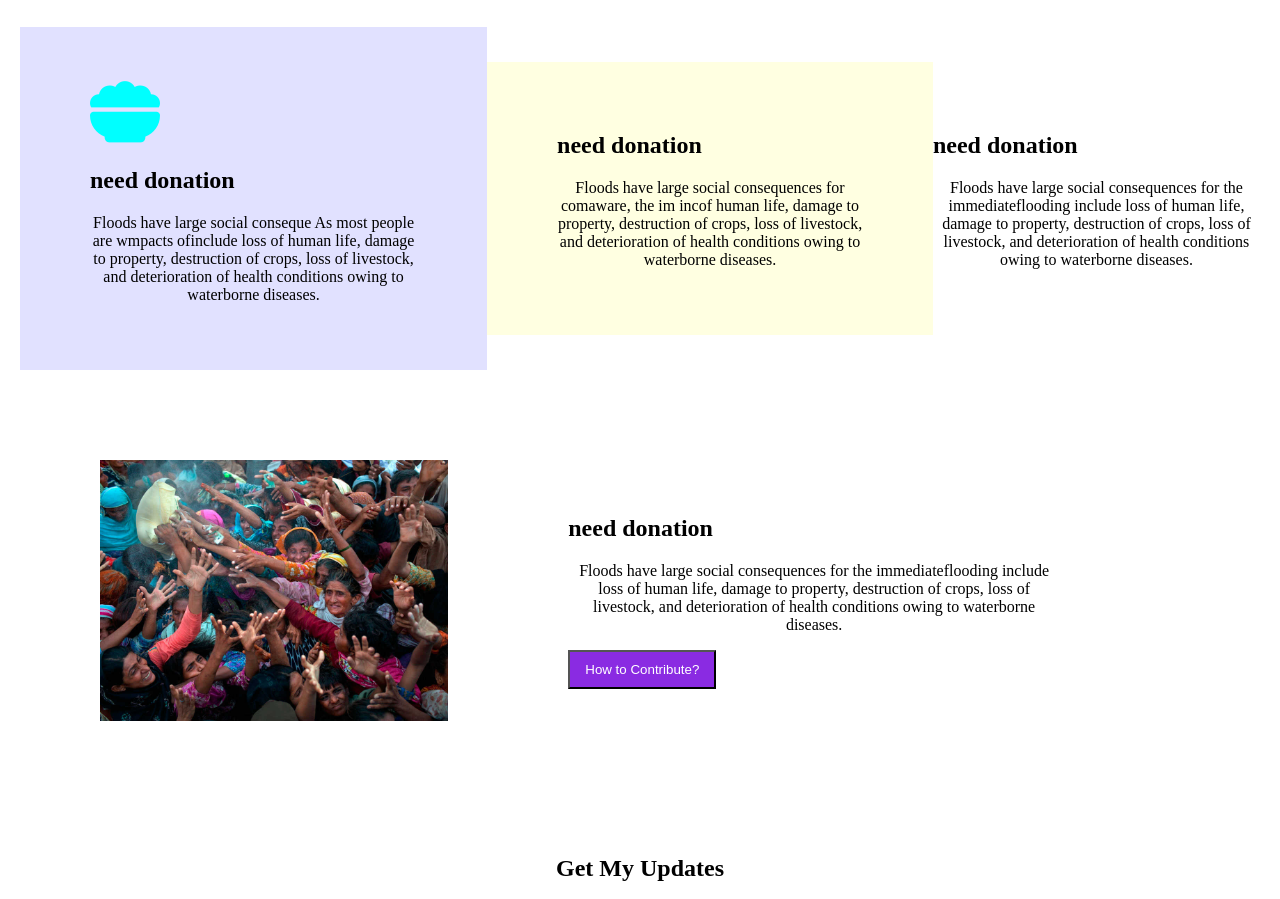
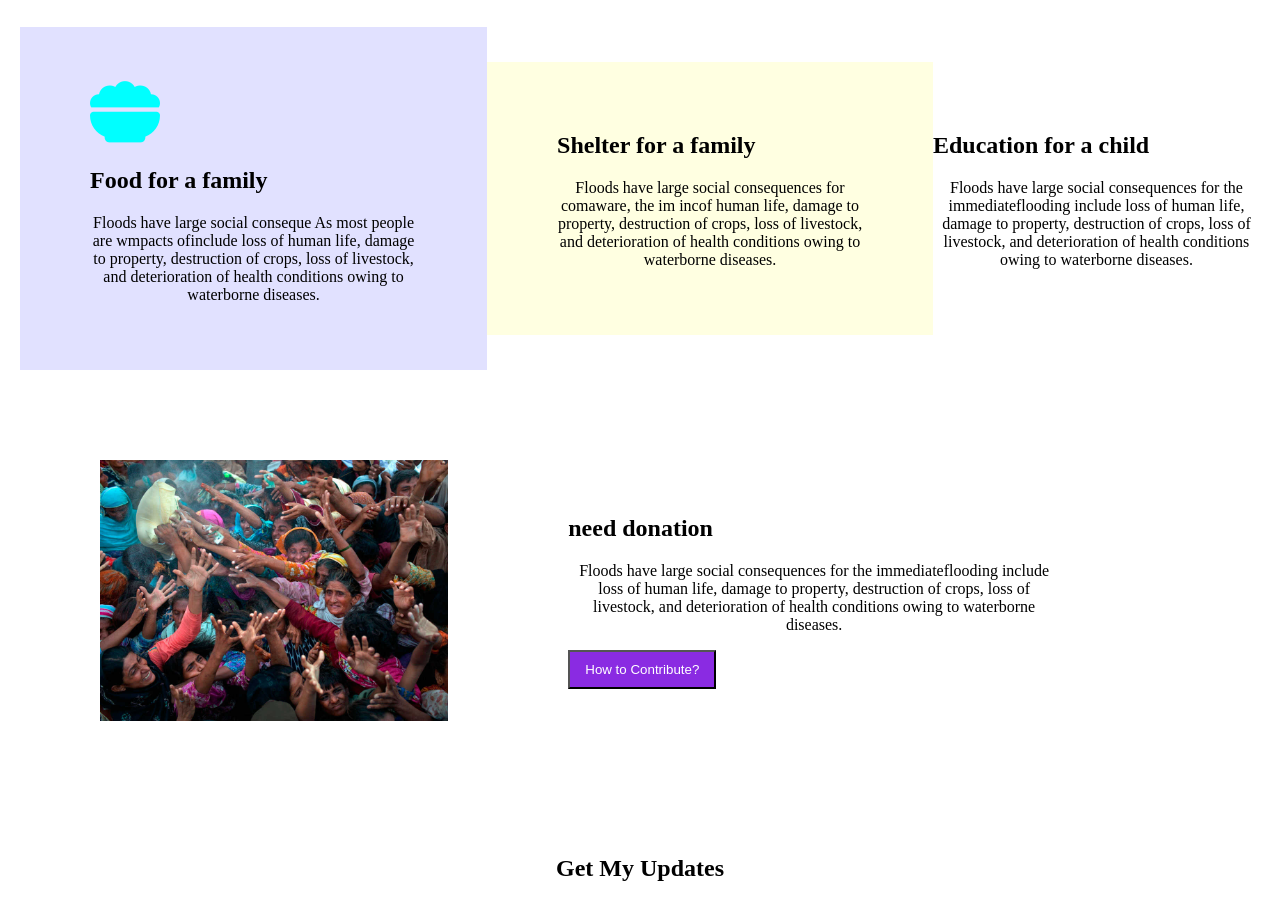
Before and after one commit to abduljalil1233/TIME-OUT, a plain HTML site: page index.html in a window 1280 px wide. Shown: the part 1304-2203 px from the top of the page. Drawn offline with Linux system fonts and the light colour scheme.

Commit message:
first commit

```diff
--- a/index.html
+++ b/index.html
@@ -55,17 +55,17 @@
 <div class="jjj">
     <div id="kkk">
       <span><i class="fooded fa-solid fa-bowl-food"></i></span>
-      <h2>need donation</h2>
+      <h2> Food for a family</h2>
       <p> Floods have large social conseque As most people are wmpacts ofinclude loss of human life, damage to property, destruction of crops, loss of livestock, and deterioration of health conditions owing to waterborne diseases.
       </p>
     </div>
     <div id="lll">
-     <h2>need donation</h2>
+     <h2>Shelter for a family </h2>
      <p> Floods have large social consequences for comaware, the im incof human life, damage to property, destruction of crops, loss of livestock, and deterioration of health conditions owing to waterborne diseases.
       </p>
     </div>
     <div id="mmm">
-        <h2>need donation</h2>
+        <h2>Education for a child </h2>
        <p> Floods have large social consequences for  the immediateflooding include loss of human life, damage to property, destruction of crops, loss of livestock,  and deterioration of health conditions owing to waterborne diseases.
        </p>
     </div>
```
